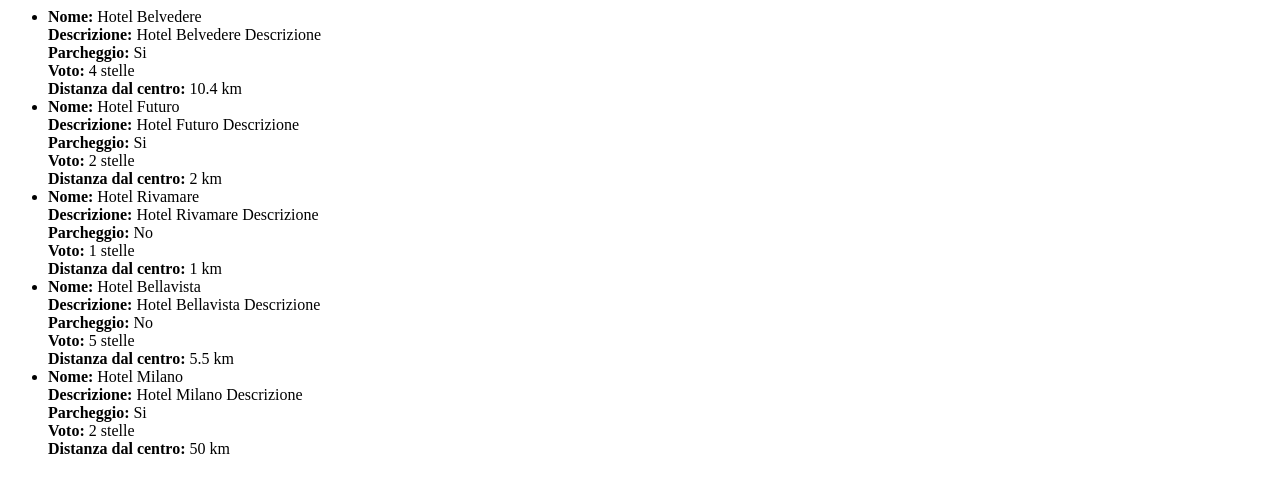
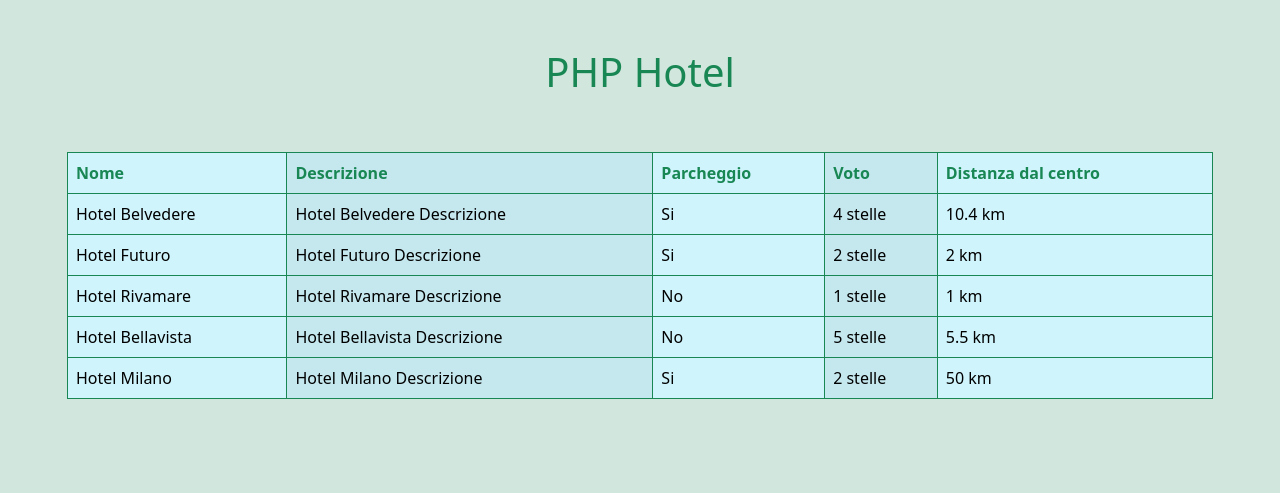
Before and after one commit to gabrielebottari/php-hotel, a PHP site: page / in a window 1280 px wide. Shown: the top 493 px of the page. Run offline with PHP 8.4, Linux system fonts and the light colour scheme.

Commit message:
ADD bootstrapp Tables

```diff
--- a/index.php
+++ b/index.php
@@ -40,7 +40,7 @@
 
     ];
 
-    // Stampa i dati degli hotel
+    /* Stampa i dati degli hotel
     echo '<ul>';
     foreach ($hotels as $hotel) {
         echo '<li>';
@@ -52,6 +52,61 @@
         echo '</li>';
     }
     echo '</ul>';
+    */
 
 
 ?>
+
+<!DOCTYPE html>
+<html lang="en">
+<head>
+    <meta charset="UTF-8">
+    <meta name="viewport" content="width=device-width, initial-scale=1.0">
+    <title>PHP Hotel</title>
+    <link href="https://cdn.jsdelivr.net/npm/bootstrap@5.3.2/dist/css/bootstrap.min.css" rel="stylesheet" integrity="sha384-T3c6CoIi6uLrA9TneNEoa7RxnatzjcDSCmG1MXxSR1GAsXEV/Dwwykc2MPK8M2HN" crossorigin="anonymous">
+
+    <!-- CSS -->
+    <link rel="stylesheet" href="css/style.css">
+</head>
+<body class="bg-success-subtle text-success">
+
+    <header>
+        <div class="container p-5">
+            <h1 class="text-center">PHP Hotel</h1>
+        </div>
+    </header>
+
+
+    <main>
+        <div class="container">
+        <table class="table table-info table-bordered border-success table-striped-columns table-hover text-success">
+            <thead>
+                <tr>
+                    <th class="text-success">Nome</th>
+                    <th class="text-success">Descrizione</th>
+                    <th class="text-success">Parcheggio</th>
+                    <th class="text-success">Voto</th>
+                    <th class="text-success">Distanza dal centro</th>
+                </tr>
+            </thead>
+            <tbody>
+                <?php
+                foreach ($hotels as $hotel) {
+                    echo '<tr>';
+                    echo '<td>' . $hotel['name'] . '</td>';
+                    echo '<td>' . $hotel['description'] . '</td>';
+                    echo '<td>' . ($hotel['parking'] ? 'Si' : 'No') . '</td>';
+                    echo '<td>' . $hotel['vote'] . ' stelle</td>';
+                    echo '<td>' . $hotel['distance_to_center'] . ' km</td>';
+                    echo '</tr>';
+                }
+                ?>
+            </tbody>
+        </table>
+         </div>
+    </main>
+
+
+    <script src="https://cdn.jsdelivr.net/npm/bootstrap@5.3.2/dist/js/bootstrap.bundle.min.js" integrity="sha384-C6RzsynM9kWDrMNeT87bh95OGNyZPhcTNXj1NW7RuBCsyN/o0jlpcV8Qyq46cDfL" crossorigin="anonymous"></script>
+</body>
+</html>
```
